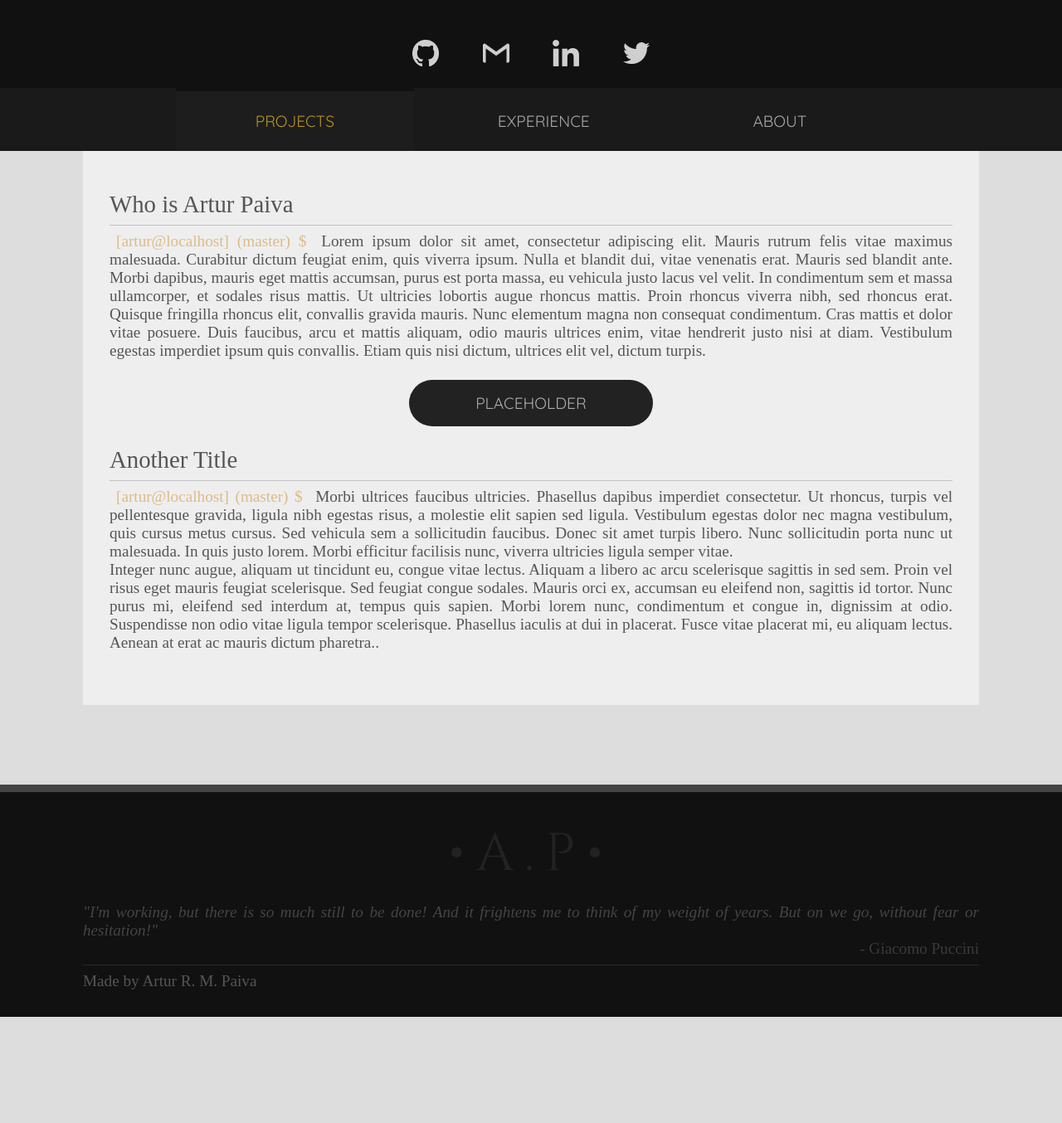
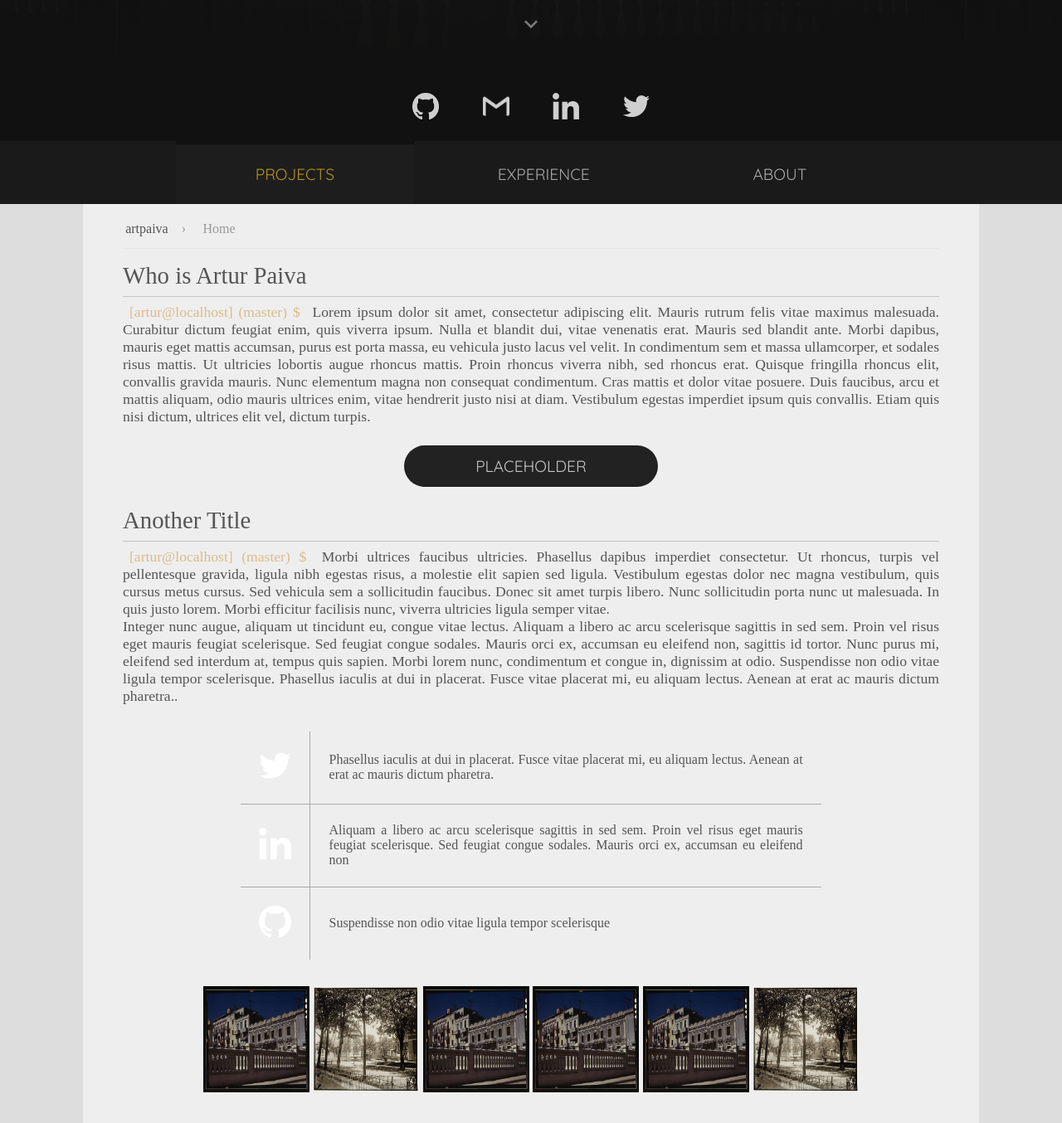
Before and after one commit to artpaiva/artpaiva.github.io, a plain HTML site: page index.html in a window 1280 px wide. Shown: the part 506-1860 px from the top of the page at 83% size. Before the commit the page ends 1732 px from the top, so only its background shows below. Drawn offline with Linux system fonts and the light colour scheme; a web font is replaced by a local one.

Commit message:
Extra Components

```diff
--- a/Scripts/internals.js
+++ b/Scripts/internals.js
@@ -1,7 +1,7 @@
 var scrolled = false;
 window.onscroll = function (){
 	var bar  = document.getElementById('barra');
-	if (document.documentElement.scrollTop > 20 ) {
+	if (document.documentElement.scrollTop > 0 ) {
 		bar.classList.add("scrolled");
 	}
 	else {
--- a/index.html
+++ b/index.html
@@ -23,8 +23,6 @@
 		<li class="top-item language"><a>ES</a></li>
 		<li class="top-item separator"></li>
 		<li class="top-item language"><a>FR</a></li>
-		<li class="top-item separator"></li>
-		<li class="top-item language"><a>DE</a></li>
 	</ul>
 	<div class="marquee">
 		<div class="marquee-frame">
@@ -51,7 +49,6 @@
 			<span class="board-tip">linkedin</span>
 		</li>
 		<li class="board-item"><img src="Icons/twitter-white.png"/>
-			<span class="board-tip">@</span>
 		</li>
 	</ul>
 	<ul class="baldachin">
@@ -61,6 +58,10 @@
 	</ul>
 
 	<div class="field">
+		<ul class="breadcrumb-box">
+			<li class="breadcrumb-bran">artpaiva</li>
+			<li class="breadcrumb-bran active">Home</li>
+		</ul>
 		<div class="field-title">Who is Artur Paiva</div>
 		<div class="field-line"></div>
 		<p>Lorem ipsum dolor sit amet, consectetur adipiscing elit. Mauris rutrum felis vitae maximus malesuada. Curabitur dictum feugiat enim, quis viverra ipsum. Nulla et blandit dui, vitae venenatis erat. Mauris sed blandit ante. Morbi dapibus, mauris eget mattis accumsan, purus est porta massa, eu vehicula justo lacus vel velit. In condimentum sem et massa ullamcorper, et sodales risus mattis. Ut ultricies lobortis augue rhoncus mattis. Proin rhoncus viverra nibh, sed rhoncus erat. Quisque fringilla rhoncus elit, convallis gravida mauris. Nunc elementum magna non consequat condimentum. Cras mattis et dolor vitae posuere. Duis faucibus, arcu et mattis aliquam, odio mauris ultrices enim, vitae hendrerit justo nisi at diam. Vestibulum egestas imperdiet ipsum quis convallis. Etiam quis nisi dictum, ultrices elit vel, dictum turpis.</p>
@@ -69,6 +70,28 @@
 		<div class="field-line"></div>
 		<p>Morbi ultrices faucibus ultricies. Phasellus dapibus imperdiet consectetur. Ut rhoncus, turpis vel pellentesque gravida, ligula nibh egestas risus, a molestie elit sapien sed ligula. Vestibulum egestas dolor nec magna vestibulum, quis cursus metus cursus. Sed vehicula sem a sollicitudin faucibus. Donec sit amet turpis libero. Nunc sollicitudin porta nunc ut malesuada. In quis justo lorem. Morbi efficitur facilisis nunc, viverra ultricies ligula semper vitae.<br>
 		Integer nunc augue, aliquam ut tincidunt eu, congue vitae lectus. Aliquam a libero ac arcu scelerisque sagittis in sed sem. Proin vel risus eget mauris feugiat scelerisque. Sed feugiat congue sodales. Mauris orci ex, accumsan eu eleifend non, sagittis id tortor. Nunc purus mi, eleifend sed interdum at, tempus quis sapien. Morbi lorem nunc, condimentum et congue in, dignissim at odio. Suspendisse non odio vitae ligula tempor scelerisque. Phasellus iaculis at dui in placerat. Fusce vitae placerat mi, eu aliquam lectus. Aenean at erat ac mauris dictum pharetra..</p>
+		<table class="know-table">
+			<tr>
+				<td class="know-icon"><img src="Icons/twitter-white.png"/></td>
+				<td>Phasellus iaculis at dui in placerat. Fusce vitae placerat mi, eu aliquam lectus. Aenean at erat ac mauris dictum pharetra.</td>
+			</tr>
+			<tr>
+				<td class="know-icon"><img src="Icons/linkedin-white.png"/></td>
+				<td>Aliquam a libero ac arcu scelerisque sagittis in sed sem. Proin vel risus eget mauris feugiat scelerisque. Sed feugiat congue sodales. Mauris orci ex, accumsan eu eleifend non</td>
+			</tr>
+			<tr>
+				<td class="know-icon"><img src="Icons/github-white.png"/></td>
+				<td>Suspendisse non odio vitae ligula tempor scelerisque</td>
+			</tr>
+		</table>
+		<div class="grid-box">
+			<div class="grid-card"><img src="Images/balaustrado.jpg"/></div>
+			<div class="grid-card"><img src="Images/0705113523713_01_00622a.jpg"/></div>
+			<div class="grid-card"><img src="Images/balaustrado.jpg"/></div>
+			<div class="grid-card"><img src="Images/balaustrado.jpg"/></div>
+			<div class="grid-card"><img src="Images/balaustrado.jpg"/></div>
+			<div class="grid-card"><img src="Images/0705113523713_01_00622a.jpg"/></div>
+		</div>
 	</div>
 	<div class="floor">
 		<div class="floor-penant">•A.P•</div>
--- a/style.css
+++ b/style.css
@@ -13,44 +13,48 @@
 }
 body{
 	background-color: #ddd;
-	font-size: 1.2rem;
+	font-size: 1.1rem;
 	overflow-y:auto;
 }
 .top-bar{
 	z-index: 10;
 	position: fixed;
 	width: 100%;
-	padding: 0 1rem;
-	border-bottom: 1px solid #eeeeee11;
+	padding: 0 0.6rem;
+	/*border-bottom: 1px solid #eeeeee11;*/
 	background-color: #111;
 	background-color: transparent;
 	color: #eeeeeeaa;
-	font-size: 1.2rem;
+	font-size: 1rem;
 	text-align: right;
 	list-style-type: none;
 	transition: 0.3s;
 }
 .top-bar.scrolled{
 	border-bottom: 1px solid #eeeeee00;
-	/*box-shadow: 0px 2vh 2vh 0px #00000022;*/
 	background-color: #111;
 }
 .top-item{
 	display: inline-block;
-	padding: 0vh 1vh;
+	padding: 0vh 0.6vh;
 	transition: 0.3s;
 }
 .top-item.separator{
-	content: '|';
 	color: #eeeeee55;
 }
 .top-item.separator:before{
 	content: '|';
+	color: transparent;
+}
+.top-bar.scrolled > .top-item.separator:before{
+	color: #eeeeee55;
 }
 .top-item.asign{
 	pointer-events: none;
 	opacity: 0;
 	float: left;
+	max-width: 0px;
+	overflow: hidden;
 }
 .top-item.asign i{
 	font-size: 1.4rem;
@@ -58,7 +62,7 @@ body{
 .top-item.asign:hover{
 	color: #fff;
 	transform: translate(0, -0.4vh);
-	filter: drop-shadow(0vh 0vh 2px #ffcc22);
+	filter: drop-shadow(0vh -1px 2px #ffcc22);
 }
 .top-bar.scrolled > *.top-item.asign{
 	pointer-events: auto;
@@ -66,18 +70,18 @@ body{
 }
 .top-item.language, .top-item.asign{
 	cursor: pointer;
-	padding: 3rem 1rem;
+	padding: 3rem 0.6rem;
 }
 .top-bar.scrolled > .top-item.language,
 .top-bar.scrolled > .top-item.asign{
-	padding: 1rem 1rem;
+	padding: 0.6rem 1rem;
 }
 .top-item.language:hover{
 	color: #eeeeee;
 	transform: translate(0, -0.4vh);
 }
 .top-item.active{
-	color: #ffcc22aa;
+	color: #ffcc22;
 }
 .top-item.active:hover{
 	color: #ffcc22dd;
@@ -97,9 +101,9 @@ body{
 }
 .marquee-frame{
 	position: relative;
-	margin: 2vh auto;
-	width: 20vh;
-	height: 20vh;
+	margin: 3rem auto;
+	width: 10rem;
+	height: 10rem;
 	padding: 1vh;
 	border: 0.3vh solid #eeeeeeaa;
 	border-radius: 50%;
@@ -244,8 +248,17 @@ body{
 	/*box-shadow: 2px 5px 6px 1px #00000011;*/
 	background-color: #eee;
 	color: #555;
-	padding: 4vh 4vh 8vh;
+	padding: 1.2rem 3rem 2.4rem;
 	text-align: justify;
+}
+@media only screen and (max-width: 600px) {
+	.field{
+		padding: 1.2rem 1rem 2.4rem;
+		display: block;
+		flex-basis: 0;
+		flex-grow: 1;
+		flex-shrink: 1;
+	}
 }
 .field-title{
 	margin-top: 2vh;
@@ -278,17 +291,17 @@ body{
 	cursor: pointer;
 	display: block;
 	margin: 3vh auto;
-	padding: 1rem 5rem;
-	border-radius: 4vh;
+	padding: 0.8rem 5.4rem;
+	border-radius: 3rem;
 	background-color: #222;
-	color: #eeeeeeaa;
+	color: #ffffffbb;
 	font-size: 1.2rem;
 	font-family: 'Quicksand', sans-serif;
 	text-transform: uppercase;
 	transition: 0.3s;
 }
 .field-button:hover{
-	color: #eeeeeedd;
+	color: #ffffffdd;
 	background-color: #333;
 	box-shadow: 0px 4px 4px 0px #00000022;
 }
@@ -348,7 +361,7 @@ body{
 
 .floor{
 	padding: 4vh;
-  	border-top: 0.6rem solid #444;
+  	border-top: 0.6rem solid #333333;
 	background-color: #111;
 	color: #eeeeeeaa;
 }
@@ -400,3 +413,72 @@ body{
 ::-webkit-scrollbar-thumb:hover {
   background: #333;
 }
+
+table {
+    border-collapse: collapse;
+    border-style: hidden;
+}
+
+table td, table th {
+    border: 1px solid #aaa;
+}
+.know-table{
+	box-sizing: border-box;
+	margin: 2rem auto;
+	width: 100%;
+	max-width: 700px;
+	font-size: 1rem;
+}
+.know-icon img{
+	width: 2.4rem;
+	height: 2.4rem;
+}
+.know-table td{
+	padding: 1.4rem;
+}
+
+.grid-box{
+	text-align: center;
+}
+.grid-card{
+	margin: auto;
+	display: inline-block;
+	flex-basis: 0;
+	flex-grow: 1;
+	flex-shrink: 1;
+	width: 8rem;
+	height: 8rem;
+	overflow: hidden;
+	text-align: center;
+}
+.grid-card img{
+	width: 100%;
+	height: 100%;
+}
+.breadcrumb-box{
+	padding: 0 0.2rem 0.8rem;
+	border-bottom: 1px solid #00000008;
+ 	text-align: left;
+}
+.breadcrumb-bran, .breadcrumb-bran a{
+  cursor: pointer;
+  color: #555;
+  font-size: 1rem;
+  transition: 0.3s;
+  display: inline-block;
+}
+.breadcrumb-bran:hover a{
+  color: #333;
+}
+.breadcrumb-bran:after{
+  content: '›';
+  padding: 1rem;
+  color: #999;
+}
+.breadcrumb-bran.active, .breadcrumb-bran.active a{
+  cursor: auto;
+  color: #999;
+}
+.breadcrumb-bran.active:after{
+  content: none;
+}
```
